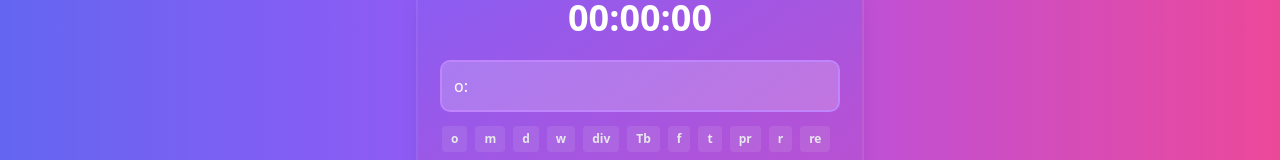
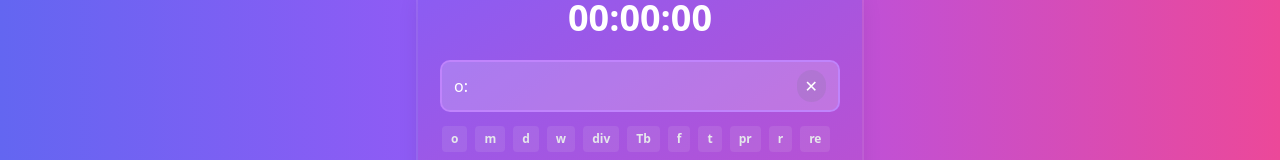
Before and after one commit to MarkusJLechner/timetracker, a Vue app: page / in a window 1280 px wide. Both pictures are taken after a click on the element "Organisatorisches". Shown: the part 230-390 px from the top of the page. Built offline with nearby package versions, Linux system fonts and the light colour scheme.

Commit message:
refactor: ux

```diff
--- a/src/App.vue
+++ b/src/App.vue
@@ -37,6 +37,7 @@
             v-for="(comment, tag) in taskList"
             :key="tag"
             @click="selectOption(tag)"
+            :title="comment"
             class="relative bg-gray-200 bg-opacity-10 text-gray-200 text-xs font-semibold px-2 py-1 rounded cursor-pointer hover:bg-gray-500 border border-transparent hover:border-gradient-to-r from-pink-500 via-purple-500 to-indigo-500 transition-all"
           >
             {{ tag }}
--- a/src/components/InputAutocomplete.vue
+++ b/src/components/InputAutocomplete.vue
@@ -9,8 +9,19 @@
       @keydown.enter="onEnterKey"
       @keydown.down.prevent="onArrowDown"
       @keydown.up.prevent="onArrowUp"
+      @keydown.esc="hidePopover"
+      @blur="() => nextTick(() => hidePopover)"
       @input="onInput"
     />
+
+    <button
+      v-if="taskInput"
+      @click="clearInput"
+      class="absolute right-3 top-1/2 transform -translate-y-1/2 bg-gray-500 bg-opacity-15 hover:bg-gray-400 text-white px-2 py-1 rounded-full"
+    >
+      ✕
+    </button>
+
     <teleport to="body">
       <ul
         v-if="filteredOptions.length"
@@ -55,6 +66,19 @@ const autocompleteOptions = [
   'e2e', // e2e (Dev-Team)
   'ts' // technischer Support (Dev-Team)
 ]
+
+const clearInput = () => {
+  taskInput.value = ''
+  hidePopover()
+  focusInput()
+}
+
+function focusInput() {
+  nextTick(() => {
+    const input = document.querySelector('input')
+    input?.focus()
+  })
+}
 
 const filteredOptions = ref<string[]>([])
 const selectedOptionIndex = ref(-1)
```
